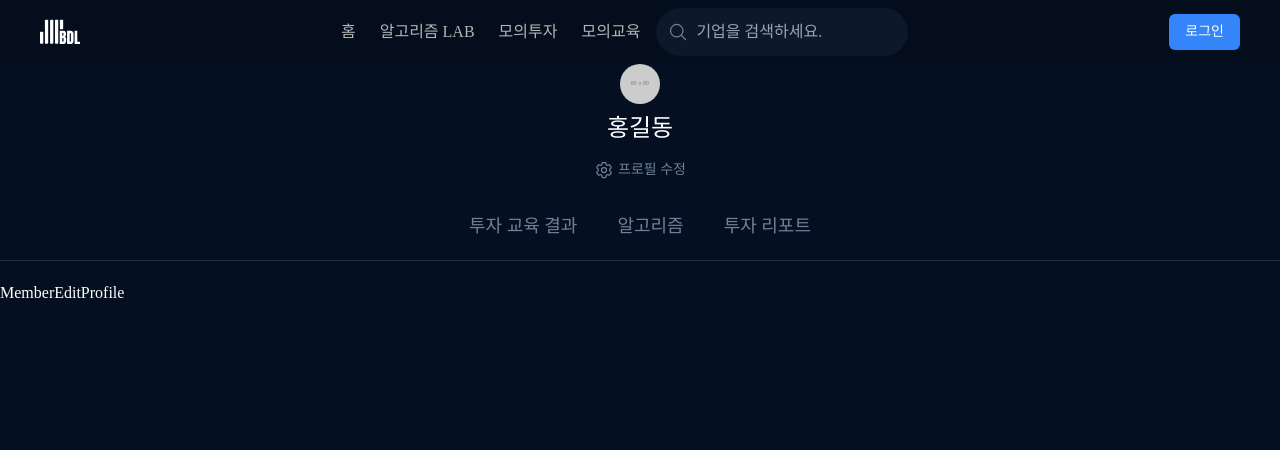
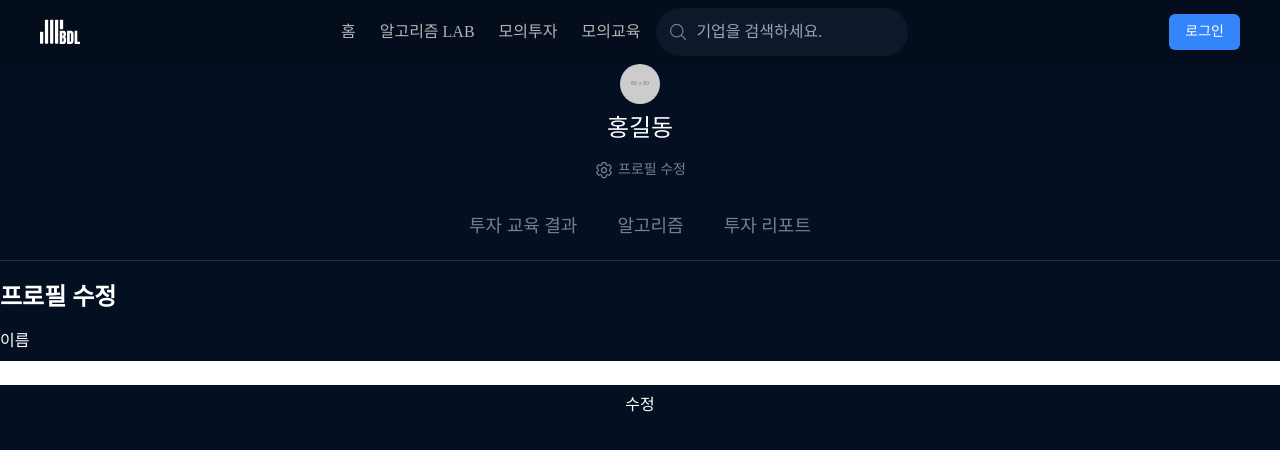
Before and after one commit to dnwnsrb11/BDL-frontend, a React (Vite) app: page /member/edit in a window 1280 px wide. Shown: the top 450 px of the page. Built offline with nearby package versions, Linux system fonts and the light colour scheme; a web font is replaced by a local one.

Commit message:
rename: MemberEditProfile에서 EditPage로 변경

```diff
--- /dev/null
+++ b/src/routes/pages/MemberEditPage.tsx
@@ -0,0 +1,14 @@
+export const MemberEditPage = () => {
+  return (
+    <div className="flex flex-col gap-4">
+      <h1 className="text-2xl font-bold">프로필 수정</h1>
+      <div className="flex flex-col gap-4">
+        <div className="flex flex-col gap-2">
+          <label htmlFor="name">이름</label>
+          <input type="text" id="name" />
+          <button className="btn-primary">수정</button>
+        </div>
+      </div>
+    </div>
+  );
+};
--- a/src/routes/pages/MemberEditProfile.tsx
+++ /dev/null
@@ -1,3 +0,0 @@
-export const MemberEditProfile = () => {
-  return <div>MemberEditProfile</div>;
-};
--- a/src/routes/router.tsx
+++ b/src/routes/router.tsx
@@ -5,14 +5,13 @@ import { MemberLayout } from '@/layouts/MemberLayout';
 import { AlgorithmLabPage } from '@/routes/pages/AlgorithmLabPage';
 import { HomePage } from '@/routes/pages/HomePage';
 import { LoginPage } from '@/routes/pages/LoginPage';
-import { MemberEditProfile } from '@/routes/pages/MemberEditProfile';
+import { MemberEditPage } from '@/routes/pages/MemberEditPage';
 import { NotFoundPage } from '@/routes/pages/NotFoundPage';
 import { SearchPage } from '@/routes/pages/SearchPage';
 import { SimulatedEducationPage } from '@/routes/pages/SimulatedEducationPage';
 import { SimulatedInvestmentPage } from '@/routes/pages/SimulatedInvestmentPage';
 export const router = createBrowserRouter([
   {
-    path: '/',
     element: <MainLayout />,
     children: [
       {
@@ -28,7 +27,7 @@ export const router = createBrowserRouter([
         children: [
           {
             path: '/member/edit',
-            element: <MemberEditProfile />,
+            element: <MemberEditPage />,
           },
         ],
       },
```
